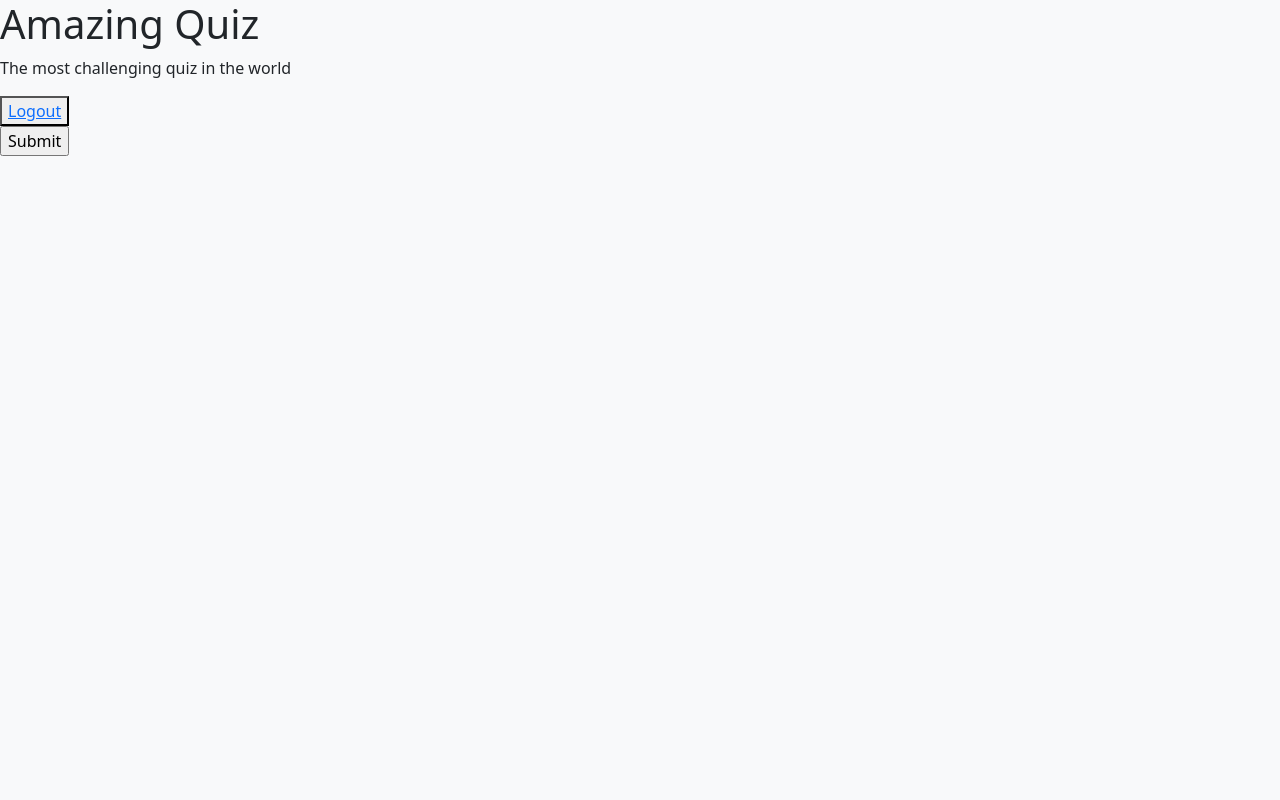
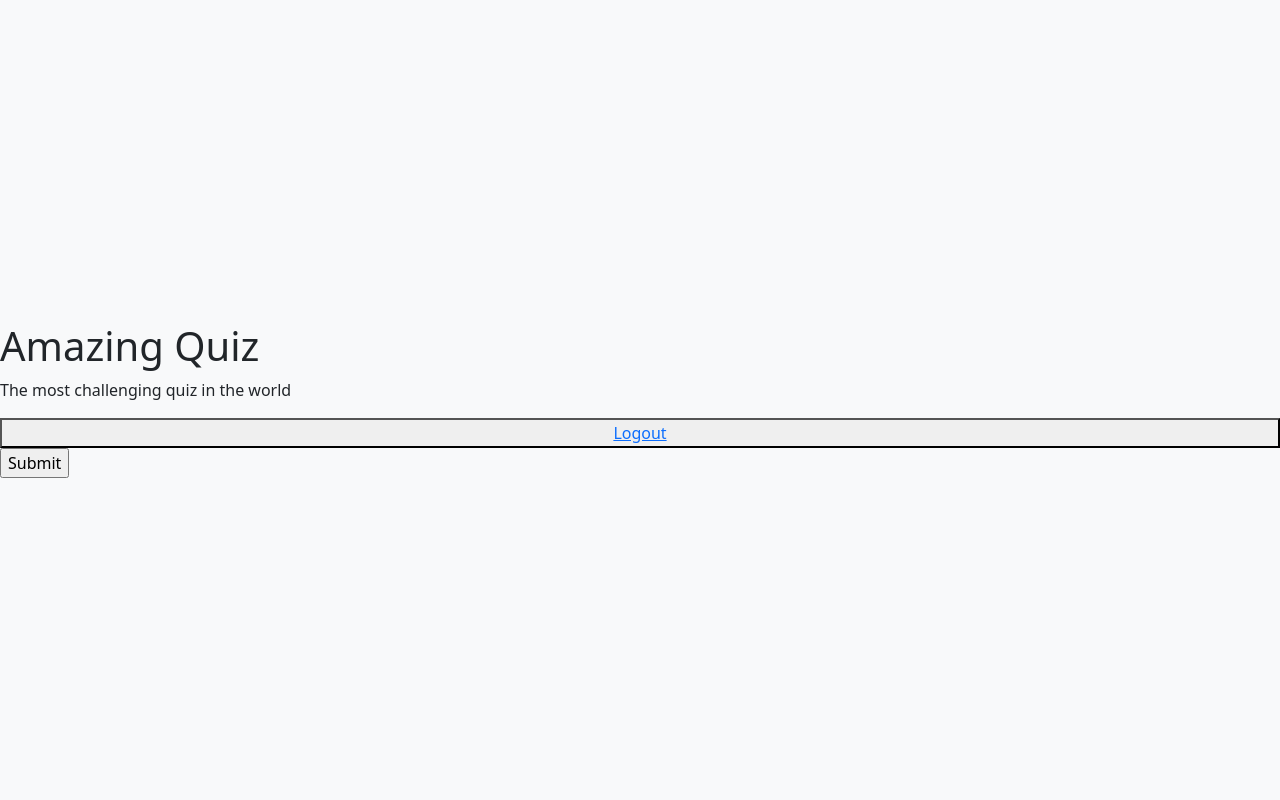
Before and after one commit to rakkaalhazimi/Quiz-Prototype-Website, a Django app: page / in a window 1280 px wide. Run offline with Django 4.2, Linux system fonts and the light colour scheme; the visitor is signed in with stand-in values (Sample User, id 1); data that the repository does not hold is empty; some libraries are stand-ins or nearby versions.

Commit message:
change: wrap section in base.html

```diff
--- a/quiz/templates/base.html
+++ b/quiz/templates/base.html
@@ -12,8 +12,10 @@
 </head>
 <body class="bg-light">
 
-  {% block content %}
-  {% endblock %}
+  <section class="min-vh-100 d-flex flex-column justify-content-center">
+    {% block content %}
+    {% endblock %}
+  </section>
 
 </body>
 </html>
```
